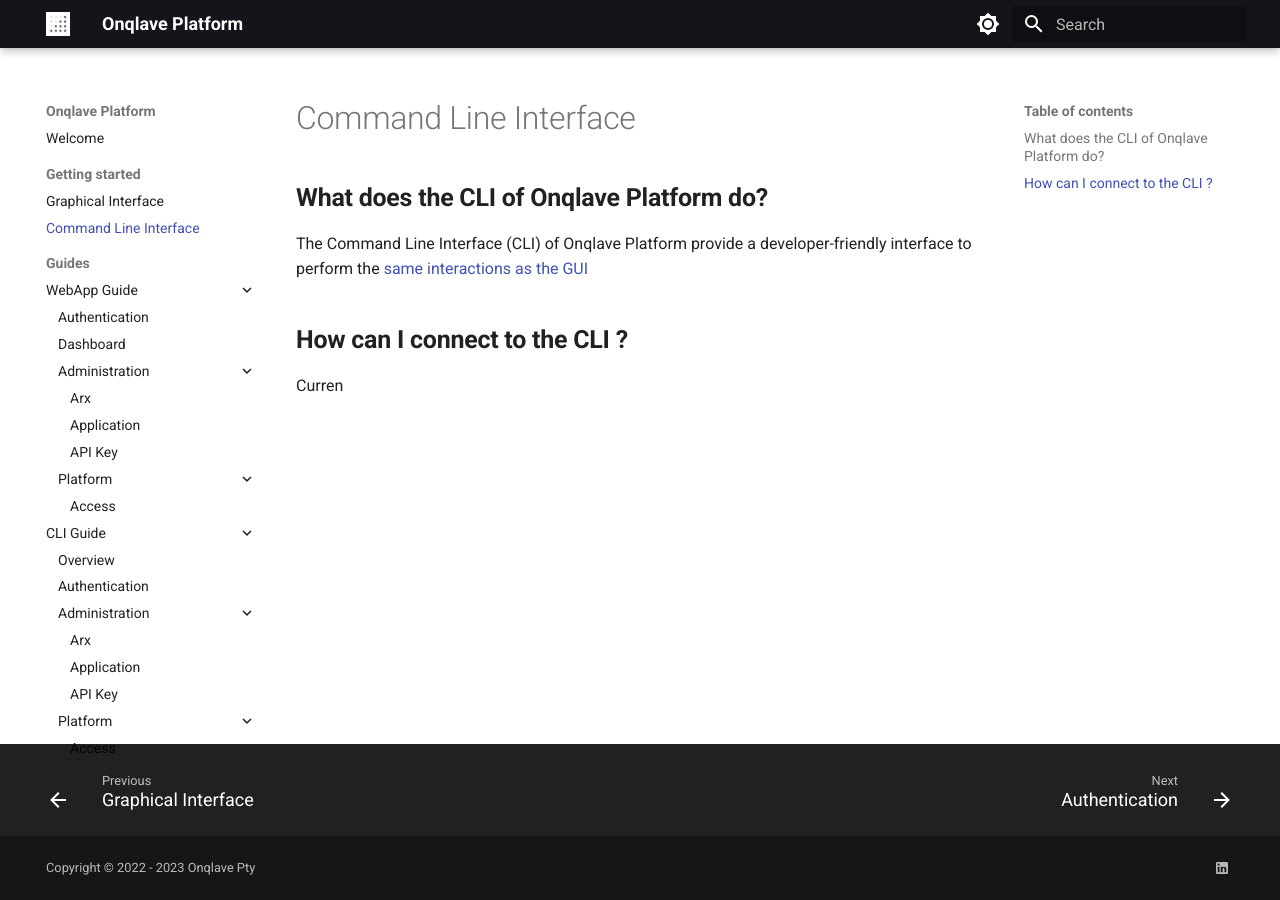
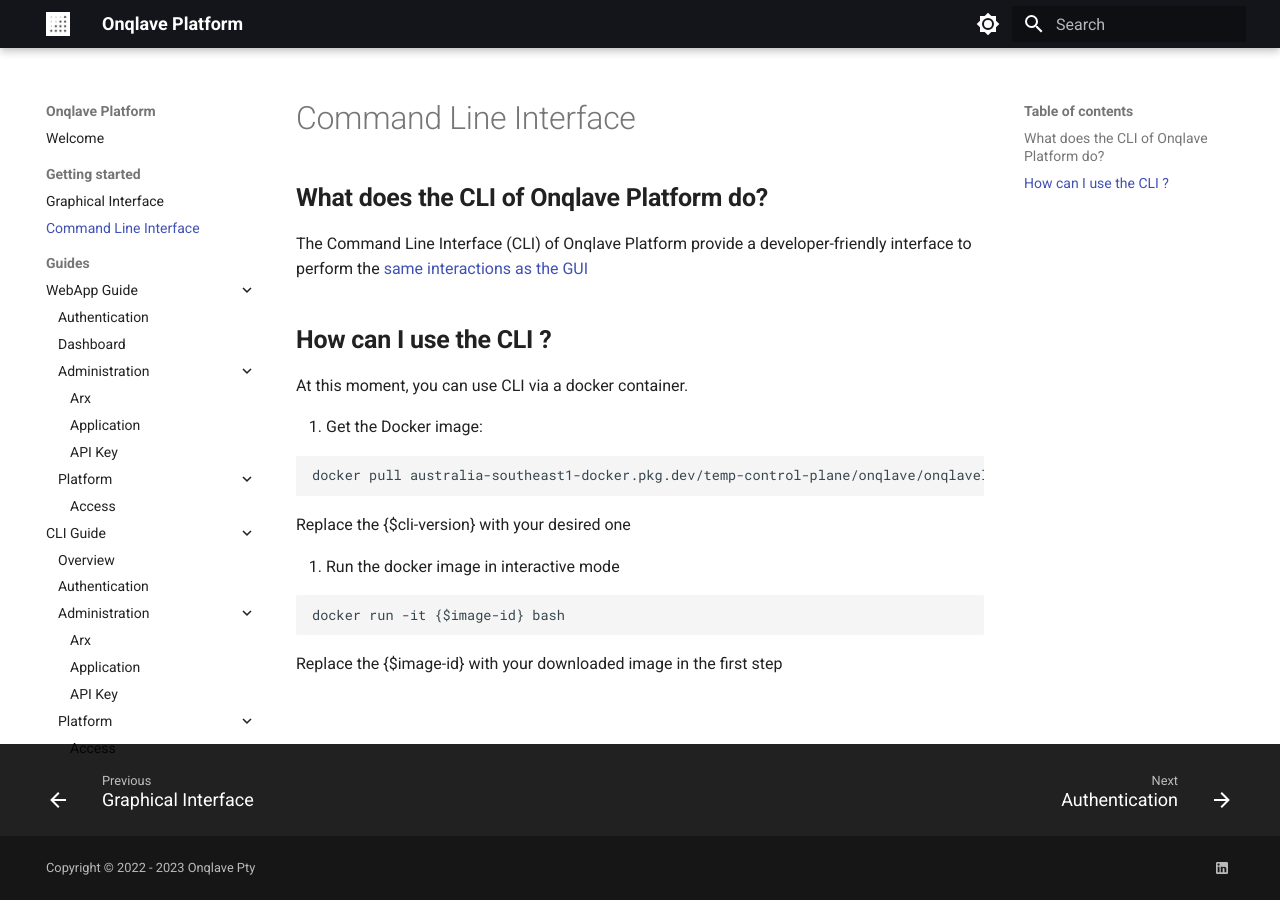
Before and after one commit to onqlavelabs/onqlave.docs, an MkDocs documentation site: the page built from docs/getting-started/getting-started-cli.md, in a window 1280 px wide. Built offline with MkDocs 1.6.1 and Material for MkDocs 9.7.7, drawn with Linux system fonts in a browser that asks for light colours; the version menu is left out.

Commit message:
appending more links and description for CLI

````diff
--- a/docs/getting-started/getting-started-cli.md
+++ b/docs/getting-started/getting-started-cli.md
@@ -4,6 +4,22 @@
 The Command Line Interface (CLI) of Onqlave Platform provide a developer-friendly interface
 to perform the [same interactions as the GUI](../getting-started-gui)
 
-## **How can I connect to the CLI ?**
+## **How can I use the CLI ?**
 
-Curren
+At this moment, you can use CLI via a docker container.
+
+1. Get the Docker image:
+
+```
+docker pull australia-southeast1-docker.pkg.dev/temp-control-plane/onqlave/onqlavelabs/onqlave.all:{$cli-version}
+```
+
+Replace the {$cli-version} with your desired one
+
+2. Run the docker image in interactive mode
+
+```
+docker run -it {$image-id} bash
+```
+
+Replace the {$image-id} with your downloaded image in the first step
````
Also changed, not shown: docs/getting-started/getting-started-gui.md (+2 -2 lines).
